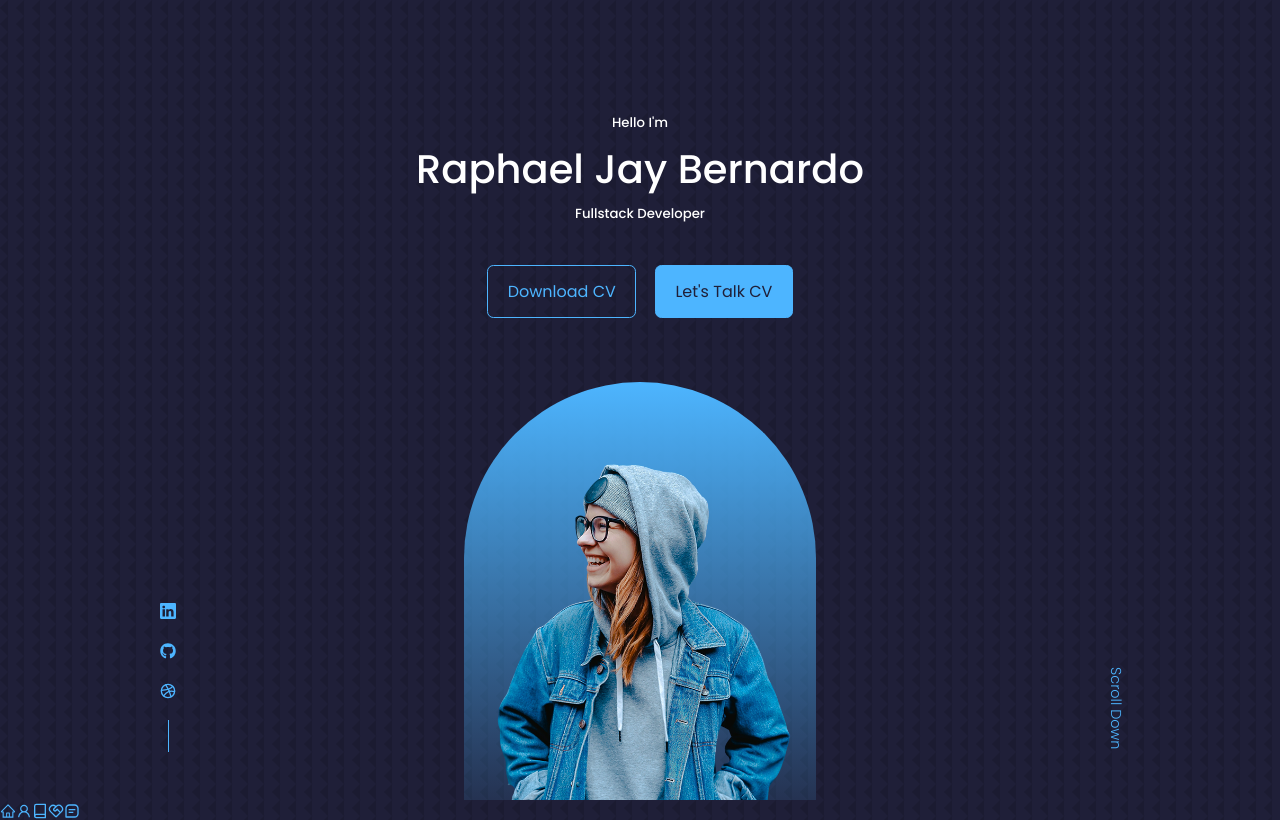
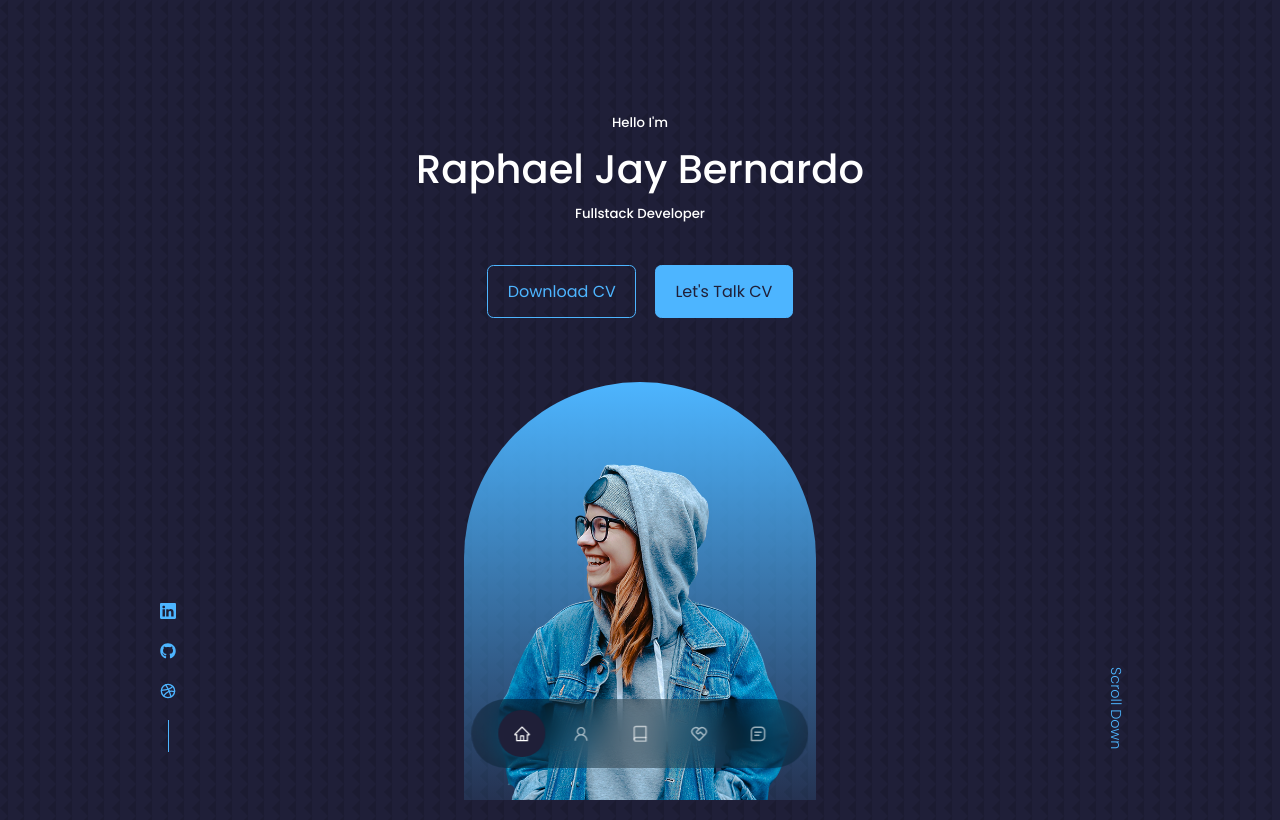
Before and after one commit to hackwebdev/react-personal-portfolio-website, a React (Create React App) app: page / in a window 1280 px wide. Shown: the top 820 px of the page. Built offline with nearby package versions, Linux system fonts and the light colour scheme.

Commit message:
floating nav component css

```diff
--- a/src/components/nav/Nav.jsx
+++ b/src/components/nav/Nav.jsx
@@ -9,7 +9,7 @@
 const Nav = () => {
   return (
     <nav>
-      <a href='#'>
+      <a href='#' className='active'>
         <AiOutlineHome />
       </a>
       <a href='#about'>
--- a/src/components/nav/nav.css
+++ b/src/components/nav/nav.css
@@ -0,0 +1,32 @@
+nav {
+  background-color: rgba(0, 0, 0, 0.3);
+  width: max-content;
+  display: block;
+  padding: 0.7rem 1.7rem;
+  z-index: 2;
+  position: fixed;
+  left: 50%;
+  transform: translateX(-50%);
+  bottom: 2rem;
+  display: flex;
+  gap: 0.8rem;
+  border-radius: 3rem;
+  backdrop-filter: blur(15px);
+}
+nav a {
+  background-color: transparent;
+  padding: 0.9rem;
+  border-radius: 50%;
+  display: flex;
+  color: var(--color-light);
+  font-size: 1.1rem;
+}
+
+nav a:hover {
+  background-color: rgba(0, 0, 0, 0.3);
+}
+
+nav a.active {
+  background-color: var(--color-bg);
+  color: var(--color-whitw);
+}
```
